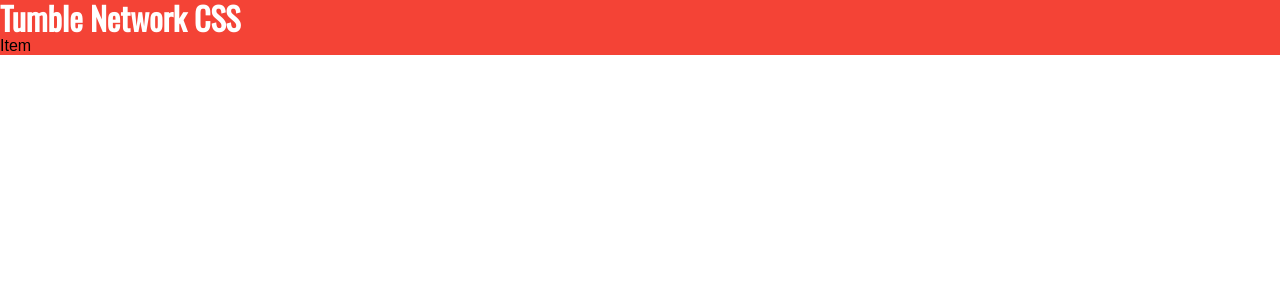
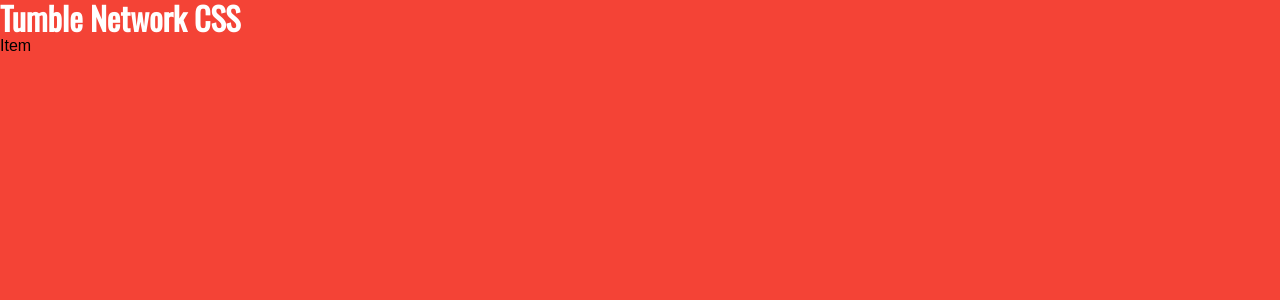
Before and after one commit to tumblenet/tumblenet-css, a Jekyll site: the page built from index.html, in a window 1280 px wide. Shown: the top 300 px of the page. Built offline with Jekyll 4.4.1, drawn with Linux system fonts in a browser that asks for light colours.

Commit message:
Update default.html

```diff
--- a/_layouts/default.html
+++ b/_layouts/default.html
@@ -4,7 +4,7 @@ layout: null
 <!DOCTYPE html>
 <html lang="en-GB">
 {% include head.html %}
-<body>
+<body class="tumblenet-background-color">
 {{ content }}
 </body>
 </html>
```
